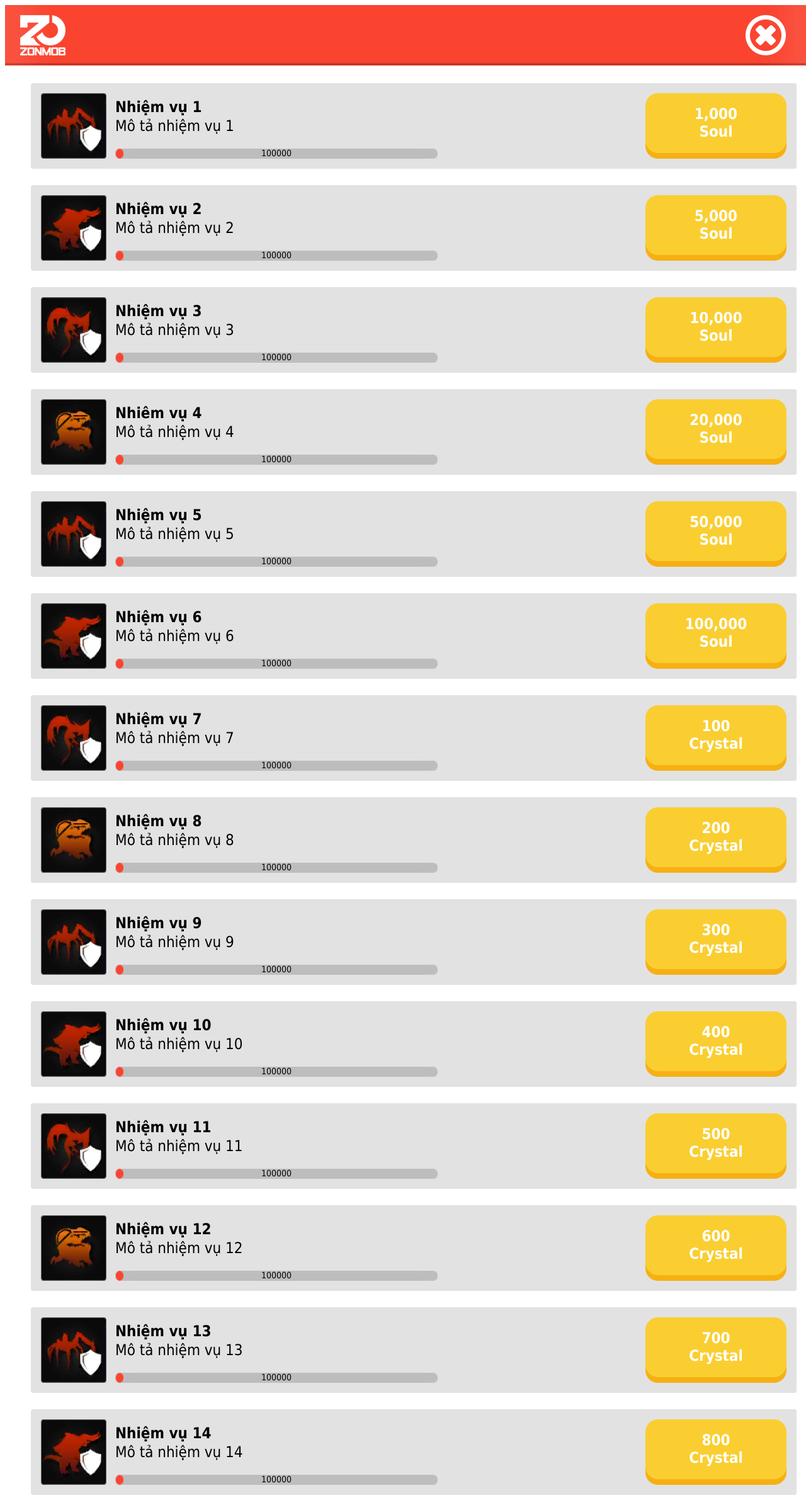
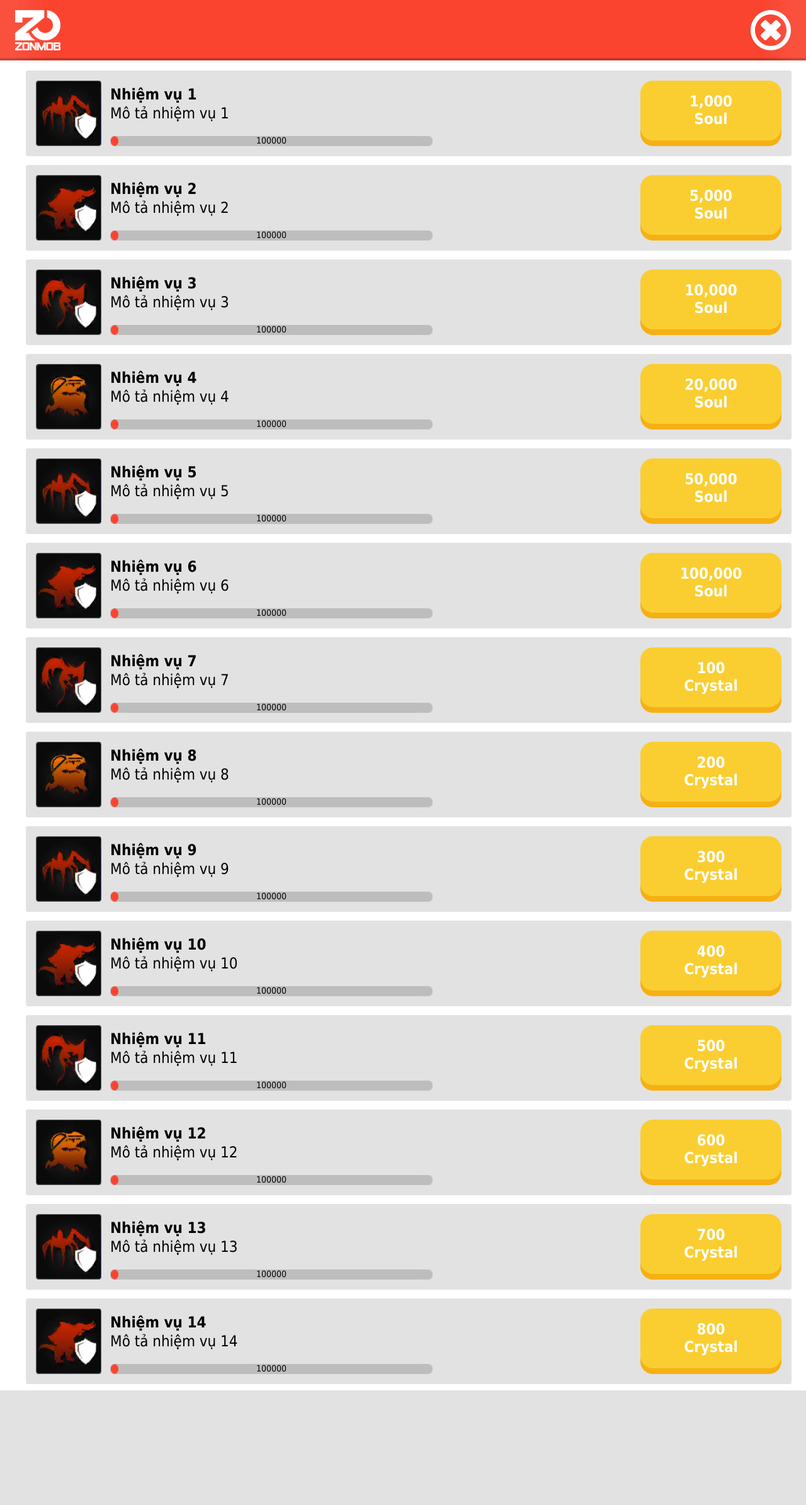
Before and after one commit to th3gh0st0110/crossPromotion, a PHP site: page /index.php in a window 1280 px wide. Shown: the whole page at 63% size. After the commit the page ends 2208 px from the top, so only its background shows below. Run offline with PHP 8.4, Linux system fonts and the light colour scheme.

Commit message:
update banner support device pixel ratio

```diff
--- a/scripts/banner.php
+++ b/scripts/banner.php
@@ -1,41 +1,136 @@
 <html>
 <head>
-    <meta name="viewport" content="width=device-width, initial-scale=1">
+    <meta name="viewport" content="width=device-width, initial-scale=1.0">
     <style>
-        .banner {
-            position: relative;
+        body {
             text-align: center;
-            color: white;
+            background-color: white;
+            margin: 0;
+            padding: 0;
         }
 
-        .logo {
-            position: absolute;
-            top: 16px;
-            left: 24px;
+        #banner {
+            position: relative;
         }
 
-        .btn_close {
-            position: absolute;
-            right: 24px;
-            top: 16px;
-        }
-        .btn_close:active{
-            transform: scale(1.05);
+        #banner img {
+            padding: 0;
+            margin: 0;
+            width: 100%;
+            height: 96px;
         }
 
+        #logo {
+            position: absolute;
+        }
+
+        #btn_close {
+            position: absolute;
+        }
+
+        #btn_close:active {
+            -webkit-transform: scale(1.05);
+        }
+
+        @media (-webkit-min-device-pixel-ratio: 1) {
+            #banner img {
+                width: 100%;
+                height: 96px;
+            }
+            #logo{
+                top: 16px;
+                left: 24px;
+            }
+            #logo img{
+                width: 72px;
+                height: 64px;
+            }
+            #btn_close{
+                right: 24px;
+                top: 16px;
+            }
+            #btn_close img{
+                width: 64px;
+                height: 64px;
+            }
+        }
+        @media (-webkit-min-device-pixel-ratio: 1.5) {
+            #banner img {
+                width: 100%;
+                height: calc(96px/1.5);
+            }
+            #logo{
+                top: calc(16px/1.5);
+                left: calc(24px/1.5);
+            }
+            #logo img{
+                width: calc(72px/1.5);
+                height: calc(64px/1.5);
+            }
+            #btn_close{
+                right: calc(24px/1.5);
+                top: calc(16px/1.5);
+            }
+            #btn_close input{
+                width: calc(64px/1.5);
+                height: calc(64px/1.5);
+            }
+        }
+        @media (-webkit-min-device-pixel-ratio: 2) {
+            #banner img {
+                width: 100%;
+                height: calc(96px/2);
+            }
+            #logo{
+                top: calc(16px/2);
+                left: calc(24px/2);
+            }
+            #logo img{
+                width: calc(72px/2);
+                height: calc(64px/2);
+            }
+            #btn_close{
+                right: calc(24px/2);
+                top: calc(16px/2);
+            }
+            #btn_close input{
+                width: calc(64px/2);
+                height: calc(64px/2);
+            }
+        }
+        @media (-webkit-min-device-pixel-ratio: 3) {
+            #banner img {
+                width: 100%;
+                height: calc(96px/3);
+            }
+            #logo{
+                top: calc(16px/3);
+                left: calc(24px/3);
+            }
+            #logo img{
+                width: calc(72px/3);
+                height: calc(64px/3);
+            }
+            #btn_close{
+                right: calc(24px/3);
+                top: calc(16px/3);
+            }
+            #btn_close input{
+                width: calc(64px/3);
+                height: calc(64px/3);
+            }
+        }
     </style>
 </head>
 
 <body>
-<div class="banner">
-    <img src="./images/banner.png" alt="Banner" width="1280" height="96">
-    <img src="./images/logo.png" alt="Logo" class="logo">
-    <input type="image" src="./images/btn_close.png" alt="Close" class="btn_close" onclick="CloseWindow()">
-</div>
+<div id="banner"><img src="./images/banner.png" alt="Banner"></div>
+<div id="logo"><img src="./images/logo.png" alt="Logo"></div>
+<div id="btn_close"><input type="image" src="./images/btn_close.png" alt="Close" onclick="CloseWindow()"></div>
 
 <script>
     function CloseWindow() {
-        var objWindow = window.open(location.href,"_self");
+        var objWindow = window.open(location.href, "_self");
         objWindow.close();
     }
 </script>
--- a/scripts/table.php
+++ b/scripts/table.php
@@ -3,17 +3,39 @@
     <style>
         table.scroll{
             width: 1280px;
-            height: 980px;
+            height: 720px;
             position: relative;
-            top: 12px;
+            top: 6px;
         }
         table.scroll tbody {
             overflow-y: hidden;
             display: block;
         }
         td{
-            padding-top: 12px;
-            padding-bottom: 12px;
+            padding-top: 6px;
+            padding-bottom: 6px;
+        }
+        @media (-webkit-min-device-pixel-ratio: 2) {
+            table.scroll{
+                width: calc(1280px/2);
+                height: calc(720px/2);
+                top: calc(6px/2);
+            }
+            td{
+                padding-top: calc(6px/2);
+                padding-bottom: calc(6px/2);
+            }
+        }
+        @media (-webkit-min-device-pixel-ratio: 3) {
+            table.scroll{
+                width: calc(1280px/3);
+                height: calc(720px/3);
+                top:calc(6px/3);
+            }
+            td{
+                padding-top: calc(6px/3);
+                padding-bottom: calc(6px/3);
+            }
         }
     </style>
 </head>
```
